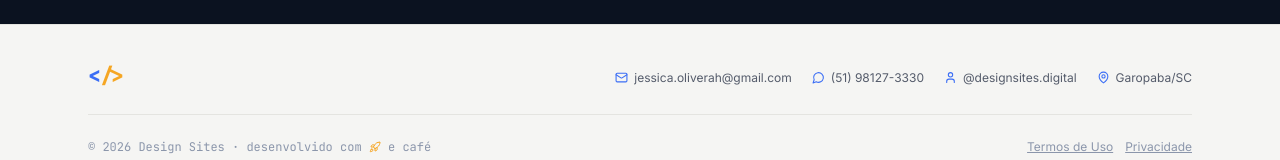
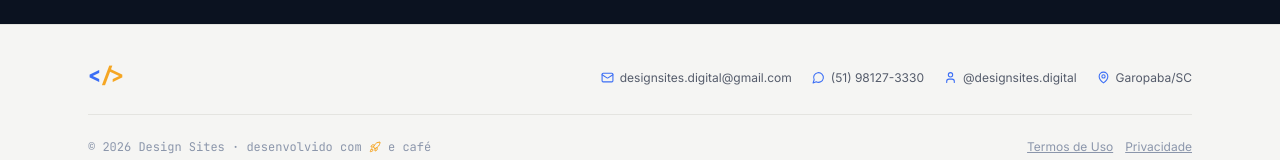
Before and after one commit to jesgalves/design-sites, a React (Vite) app: page / in a window 1280 px wide. Shown: the part 4622-4782 px from the top of the page. Built offline with nearby package versions, Linux system fonts and the light colour scheme.

Commit message:
volta email anterior

```diff
--- a/src/App.jsx
+++ b/src/App.jsx
@@ -1445,7 +1445,7 @@ export default function FreelanceDevSite() {
             <div className="flex flex-wrap items-center gap-x-5 gap-y-2 text-xs" style={{ color: "#555C6B" }}>
               <span className="flex items-center gap-1.5">
                 <Mail size={13} style={{ color: "#3B6EF5" }} />
-                jessica.oliverah@gmail.com
+                designsites.digital@gmail.com
               </span>
               <a href="https://wa.me/5551981273330" target="_blank" rel="noopener noreferrer" className="flex items-center gap-1.5 hover:underline">
                 <MessageCircle size={13} style={{ color: "#3B6EF5" }} />
```
